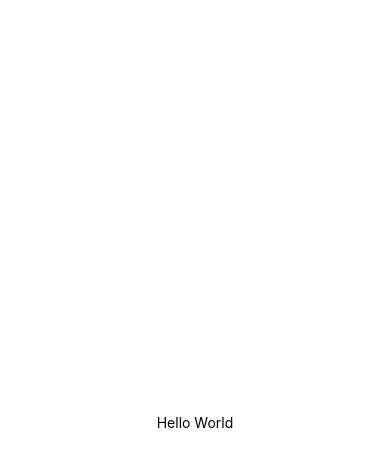
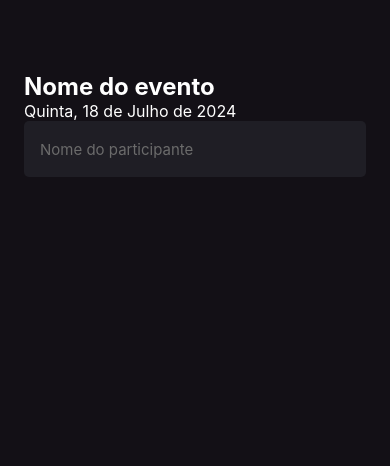
Before and after one commit to Italo-J-A-Fernandes/igniteFirstLevelReactNative, a React Native app: screen / in a window 390 px wide. Shown: the top 466 px of the page. Built offline with nearby package versions, Linux system fonts and the light colour scheme.

Commit message:
🔨 Definindo a estrutura base do projeto, inserindo e estilizando TextInput

```diff
--- a/App.tsx
+++ b/App.tsx
@@ -1,20 +1,5 @@
-import { StatusBar } from "expo-status-bar";
-import { StyleSheet, Text, View } from "react-native";
+import Home from "./src/screens/Home";
 
 export default function App() {
-  return (
-    <View style={styles.container}>
-      <Text>Hello World</Text>
-      <StatusBar style="auto" />
-    </View>
-  );
+  return <Home />;
 }
-
-const styles = StyleSheet.create({
-  container: {
-    flex: 1,
-    backgroundColor: "#fff",
-    alignItems: "center",
-    justifyContent: "center",
-  },
-});
--- /dev/null
+++ b/src/screens/Home/index.tsx
@@ -0,0 +1,21 @@
+import { StatusBar } from "expo-status-bar";
+import { Text, TextInput, View } from "react-native";
+import { styles } from "./styles";
+
+export default function Home() {
+  return (
+    <View style={styles.container}>
+      {/* <StatusBar style="auto" /> */}
+
+      <Text style={styles.eventName}>Nome do evento</Text>
+
+      <Text style={styles.eventDate}>Quinta, 18 de Julho de 2024</Text>
+
+      <TextInput
+        style={styles.input}
+        placeholder="Nome do participante"
+        placeholderTextColor="#6B6B6B"
+      />
+    </View>
+  );
+}
--- /dev/null
+++ b/src/screens/Home/styles.ts
@@ -0,0 +1,27 @@
+import { StyleSheet } from "react-native";
+
+export const styles = StyleSheet.create({
+  container: {
+    flex: 1,
+    backgroundColor: "#131016",
+    padding: 24,
+  },
+  eventName: {
+    color: "#fff",
+    fontSize: 24,
+    fontWeight: "bold",
+    marginTop: 48,
+  },
+  eventDate: {
+    color: "#fff",
+    fontSize: 16,
+  },
+  input: {
+    height: 56,
+    backgroundColor: "#1F1E25",
+    borderRadius: 5,
+    color: "#fff",
+    padding: 16,
+    fontSize: 15,
+  },
+});
```
